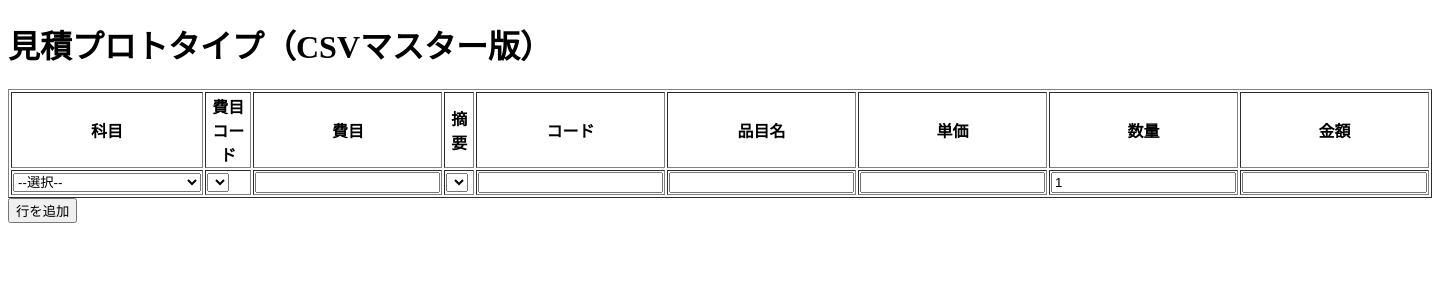
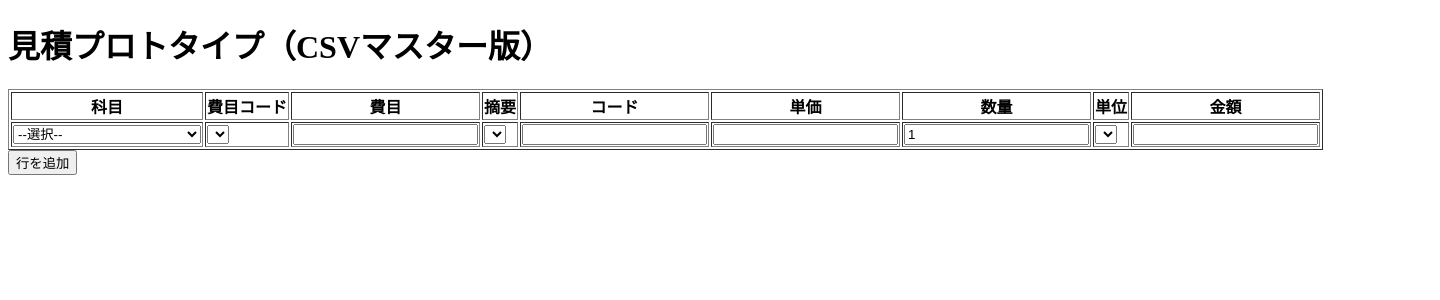
Before and after one commit to AsoKamo3/mitsumori, a Flask app: page / in a window 1440 px wide. Shown: the top 300 px of the page. Run offline with Flask 3, Linux system fonts and the light colour scheme; lists and menus that the app fills with data are empty.

Commit message:
Update index.html

```diff
--- a/templates/index.html
+++ b/templates/index.html
@@ -14,28 +14,32 @@
         <th>費目コード</th>  <!-- 小項目のコード部分（選択） -->
         <th>費目</th>        <!-- 小項目の名称（自動表示） -->
         <th>摘要</th>        <!-- 旧: 担当（選択） -->
-        <th>コード</th>
-        <th>品目名</th>
+        <th>コード</th>      <!-- 01-50-01 など（管理用） -->
         <th>単価</th>
         <th>数量</th>
+        <th>単位</th>        <!-- new -->
         <th>金額</th>
       </tr>
     </thead>
     <tbody>
       <tr>
-        <!-- 科目：01 映像企画関連費 などを選択 -->
+        <!-- 科目：01 映像企画関連費 など -->
         <td><select class="major"></select></td>
         <!-- 費目コード：10, 20, 50 など番号だけ選択 -->
         <td><select class="sub-code"></select></td>
         <!-- 費目：企画関連制作管理, アートディレクター費 など自動表示 -->
         <td><input class="sub-name" readonly></td>
-        <!-- 摘要：担当者名やバリエーション（Crane / Dolly など）を選択 -->
+        <!-- 摘要：担当やバリエーション（Crane / Dolly 等）を選択 -->
         <td><select class="detail"></select></td>
-        <!-- 以下は自動セット -->
+        <!-- 管理コード -->
         <td><input class="code" readonly></td>
-        <td><input class="name" readonly></td>
-        <td><input class="unit" readonly></td>
+        <!-- 単価（自動） -->
+        <td><input class="unit-price" readonly></td>
+        <!-- 数量 -->
         <td><input class="qty" type="number" value="1" min="1"></td>
+        <!-- 単位（式/日/時/本/台/人/人日/個/カット/点/枚...） -->
+        <td><select class="unit-type"></select></td>
+        <!-- 金額 -->
         <td><input class="amount" readonly></td>
       </tr>
     </tbody>
```
